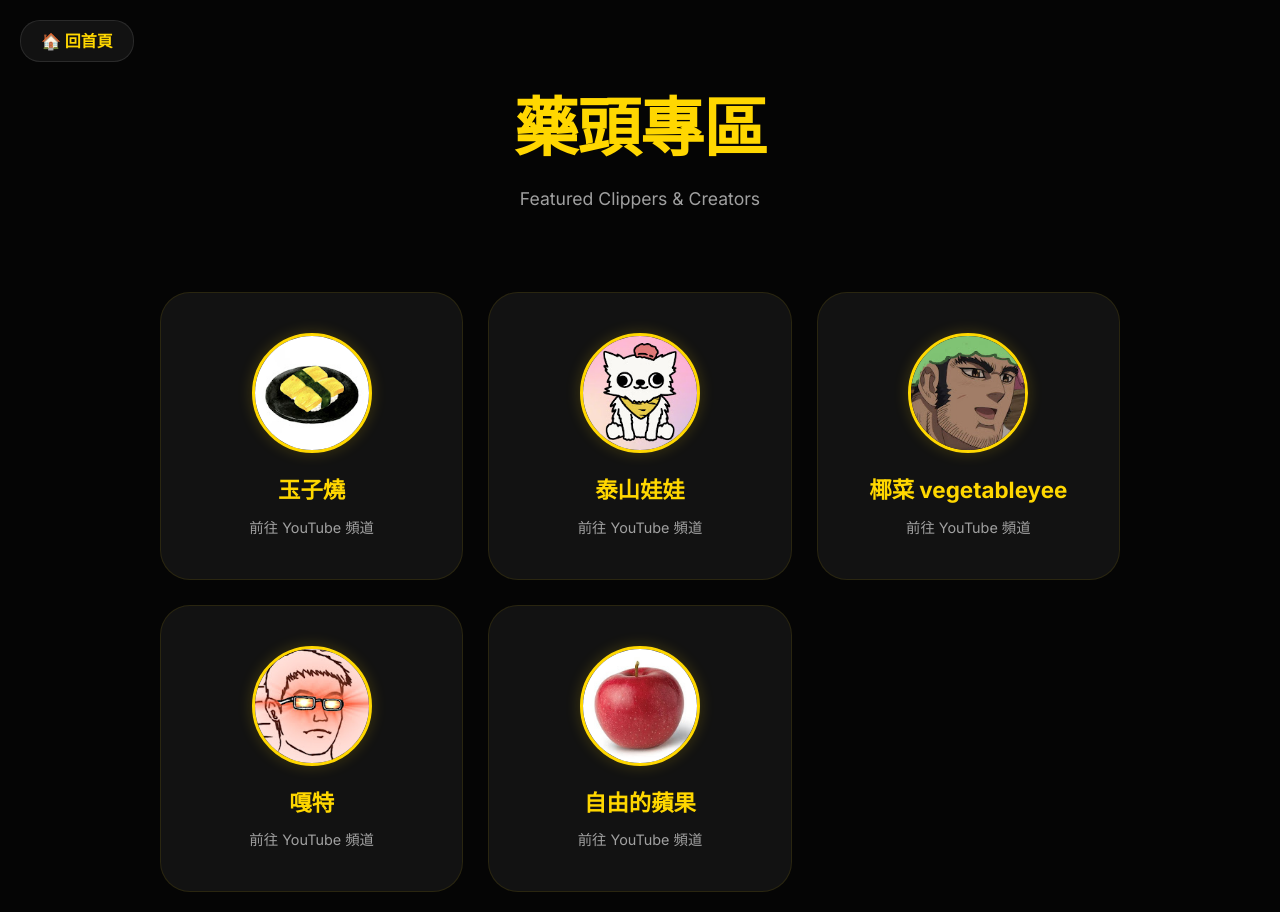
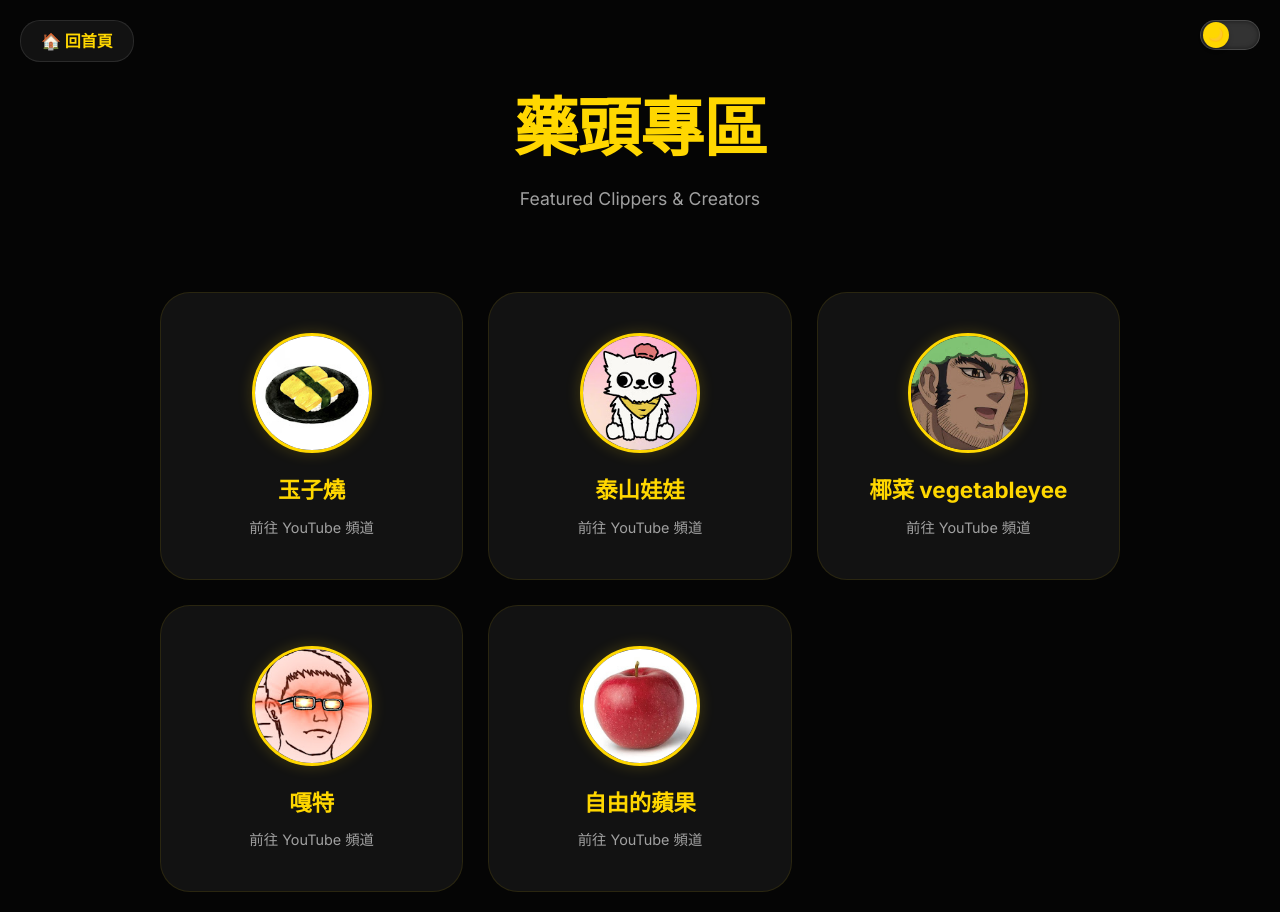
Before and after one commit to jim60304ko/LNG_videos, a React (Vite) app: page /#/yaotou in a window 1280 px wide. Built offline with nearby package versions, Linux system fonts and the light colour scheme.

Commit message:
Feat: Add sliding dark/light mode toggle with localStorage support

```diff
--- a/src/App.tsx
+++ b/src/App.tsx
@@ -7,11 +7,13 @@ import About from './views/About';
 import Members from './views/Members';
 import Community from './views/Community';
 import Yaotou from './views/Yaotou';
+import { ThemeToggle } from './components/ThemeToggle';
 import './App.css';
 
 function App() {
   return (
     <Router>
+      <ThemeToggle />
       <Routes>
         <Route path="/" element={<Home />} />
         <Route path="/videos" element={<VideoNav />} />
--- /dev/null
+++ b/src/components/ThemeToggle.css
@@ -0,0 +1,47 @@
+.theme-toggle {
+  position: fixed;
+  top: 20px;
+  right: 20px;
+  z-index: 1000;
+  cursor: pointer;
+}
+
+.toggle-track {
+  width: 60px;
+  height: 30px;
+  background-color: #333;
+  border-radius: 30px;
+  position: relative;
+  transition: background-color 0.4s ease;
+  border: 1px solid rgba(255, 255, 255, 0.1);
+  box-shadow: inset 0 0 5px rgba(0,0,0,0.5);
+}
+
+.toggle-thumb {
+  width: 26px;
+  height: 26px;
+  background-color: var(--primary-color);
+  border-radius: 50%;
+  position: absolute;
+  top: 1px;
+  left: 2px;
+  display: flex;
+  align-items: center;
+  justify-content: center;
+  font-size: 0.8rem;
+  transition: transform 0.4s cubic-bezier(0.4, 0, 0.2, 1), background-color 0.4s;
+  box-shadow: 0 2px 5px rgba(0,0,0,0.2);
+}
+
+/* Light Mode Styles */
+.theme-toggle.light .toggle-track {
+  background-color: #e0e0e0;
+  border-color: rgba(0, 0, 0, 0.1);
+  box-shadow: inset 0 0 5px rgba(0,0,0,0.1);
+}
+
+.theme-toggle.light .toggle-thumb {
+  transform: translateX(30px);
+  background-color: #ffffff;
+  box-shadow: 0 2px 5px rgba(0,0,0,0.1);
+}
--- /dev/null
+++ b/src/components/ThemeToggle.tsx
@@ -0,0 +1,36 @@
+import { useEffect, useState } from 'react';
+import './ThemeToggle.css';
+
+export function ThemeToggle() {
+  const [isLight, setIsLight] = useState(false);
+
+  useEffect(() => {
+    // 初始載入時檢查 localStorage
+    const savedTheme = localStorage.getItem('lng-theme');
+    if (savedTheme === 'light') {
+      setIsLight(true);
+      document.body.classList.add('light-mode');
+    }
+  }, []);
+
+  const toggleTheme = () => {
+    setIsLight(!isLight);
+    if (!isLight) {
+      document.body.classList.add('light-mode');
+      localStorage.setItem('lng-theme', 'light');
+    } else {
+      document.body.classList.remove('light-mode');
+      localStorage.setItem('lng-theme', 'dark');
+    }
+  };
+
+  return (
+    <div className={`theme-toggle ${isLight ? 'light' : 'dark'}`} onClick={toggleTheme} title="切換深淺色模式">
+      <div className="toggle-track">
+        <div className="toggle-thumb">
+          {isLight ? '☀️' : '🌙'}
+        </div>
+      </div>
+    </div>
+  );
+}
--- a/src/index.css
+++ b/src/index.css
@@ -1,15 +1,31 @@
 @import url('https://fonts.googleapis.com/css2?family=Inter:wght@400;700&family=Noto+Sans+TC:wght@400;700&display=swap');
 
 :root {
-  --primary-color: #FFD700; /* LNG Yellow */
-  --bg-color: #050505;      /* Ultra Deep Black */
+  /* Default Dark Mode */
+  --primary-color: #FFD700;
+  --bg-color: #050505;
   --text-color: #f0f0f0;
   --text-muted: #a0a0a0;
   --card-bg: #121212;
   --card-hover-bg: #1a1a1a;
+  --border-color: rgba(255, 215, 0, 0.2);
+  --shadow-color: rgba(255, 215, 0, 0.4);
+  --modal-bg: rgba(0, 0, 0, 0.95);
+
   --font-main: 'Inter', 'Noto Sans TC', sans-serif;
   --border-radius: 12px;
   --transition: all 0.3s cubic-bezier(0.4, 0, 0.2, 1);
+}
+
+body.light-mode {
+  --bg-color: #F8F9FA;
+  --text-color: #1A1A1A;
+  --text-muted: #666666;
+  --card-bg: #FFFFFF;
+  --card-hover-bg: #FAFAFC;
+  --border-color: rgba(0, 0, 0, 0.1);
+  --shadow-color: rgba(0, 0, 0, 0.15);
+  --modal-bg: rgba(255, 255, 255, 0.95);
 }
 
 * {
@@ -25,8 +41,9 @@ body {
   line-height: 1.5;
   overflow-x: hidden;
   -webkit-font-smoothing: antialiased;
-  cursor: default; /* 預設使用普通箭頭游標 */
-  user-select: none; /* 預設禁用文字選取，避免點擊出現 I-beam */
+  cursor: default;
+  user-select: none;
+  transition: background-color 0.5s ease, color 0.5s ease; /* 增加切換背景顏色的過渡動畫 */
 }
 
 /* 允許搜尋框選取文字與顯示輸入游標 */
```
